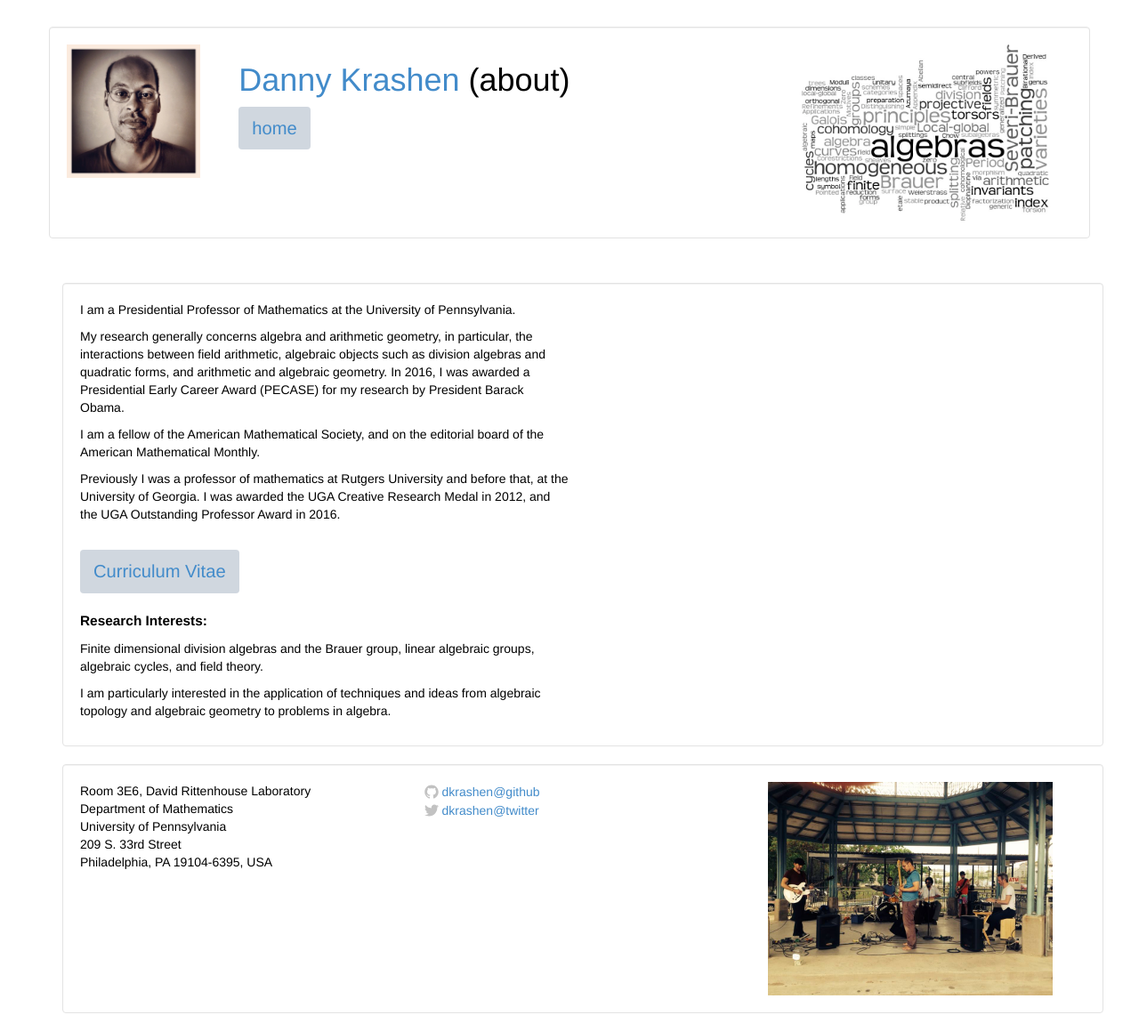
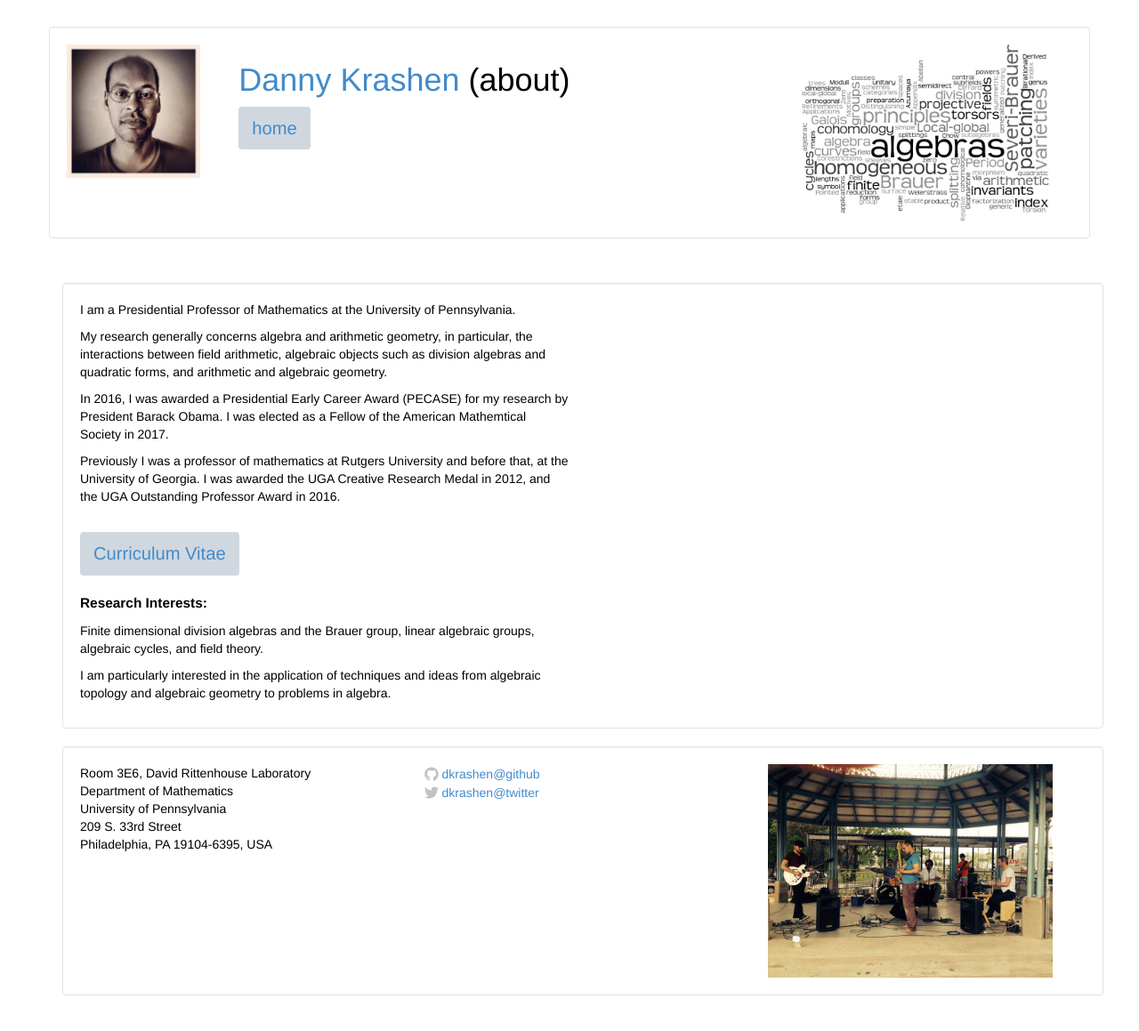
Before and after one commit to dkrashen/dkrashen.github.io, a Jekyll site: the page built from about.html, in a window 1280 px wide. Shown: the whole page at 89% size. Built offline with Jekyll 4.4.1, drawn with Linux system fonts in a browser that asks for light colours.

Commit message:
more tweaks

```diff
--- a/about.html
+++ b/about.html
@@ -13,12 +13,11 @@ title: about
       <p>My research generally concerns algebra and arithmetic geometry, in particular, the interactions between
       field arithmetic, algebraic objects such as division algebras and quadratic forms,
       and arithmetic and algebraic geometry.
-      In 2016, I was awarded a Presidential Early Career Award (PECASE) for my research by
-      President Barack Obama.</p>
 
       <p>
-      I am a fellow of the American Mathematical Society, and on the
-      editorial board of the American Mathematical Monthly.</p>
+        In 2016, I was awarded a Presidential Early Career Award (PECASE) for my research by
+        President Barack Obama.
+      I was elected as a Fellow of the American Mathemtical Society in 2017.</p>
 
       <p>Previously I was a professor of mathematics at Rutgers University and before that,
       at the University of Georgia.
```
